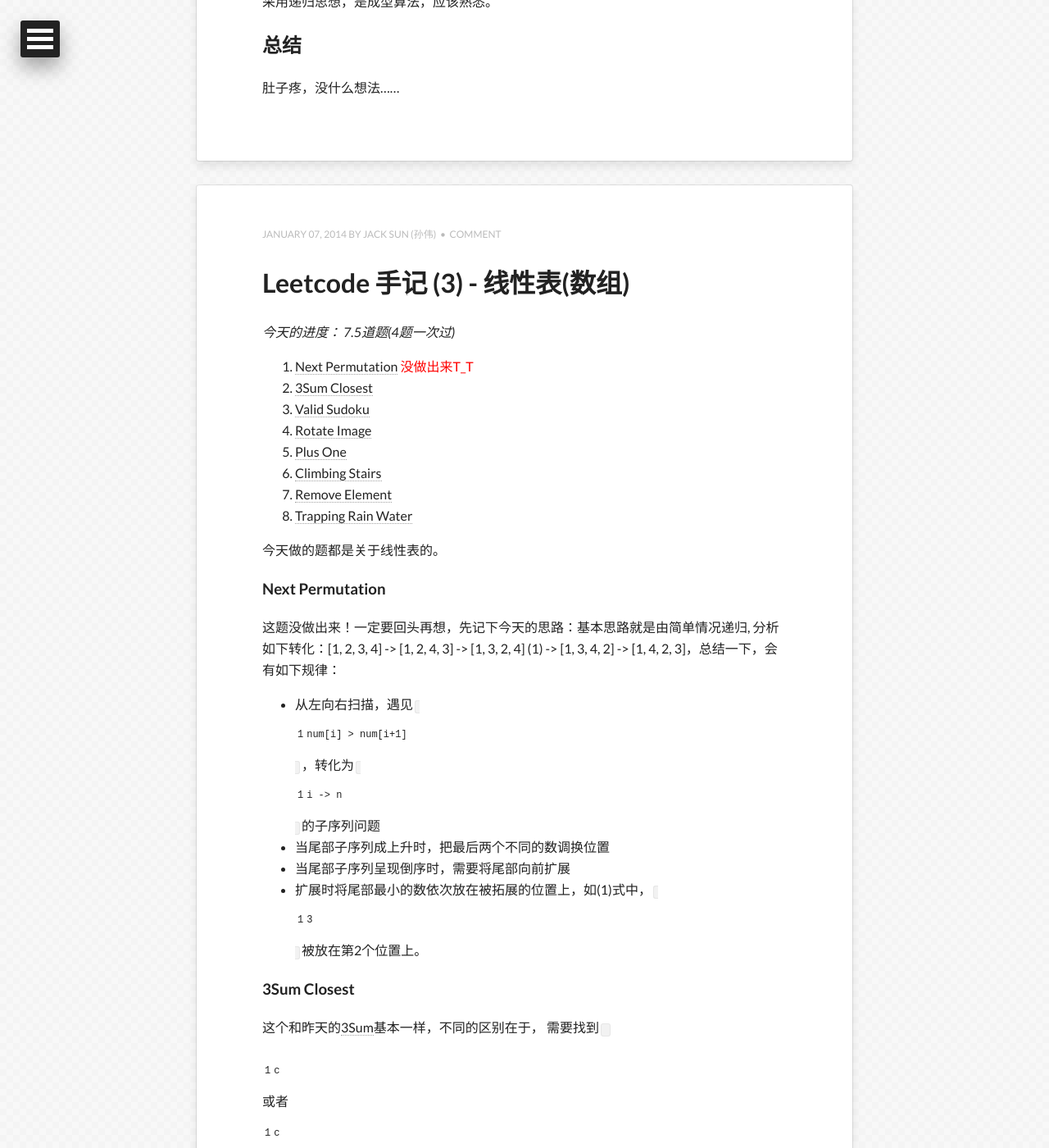
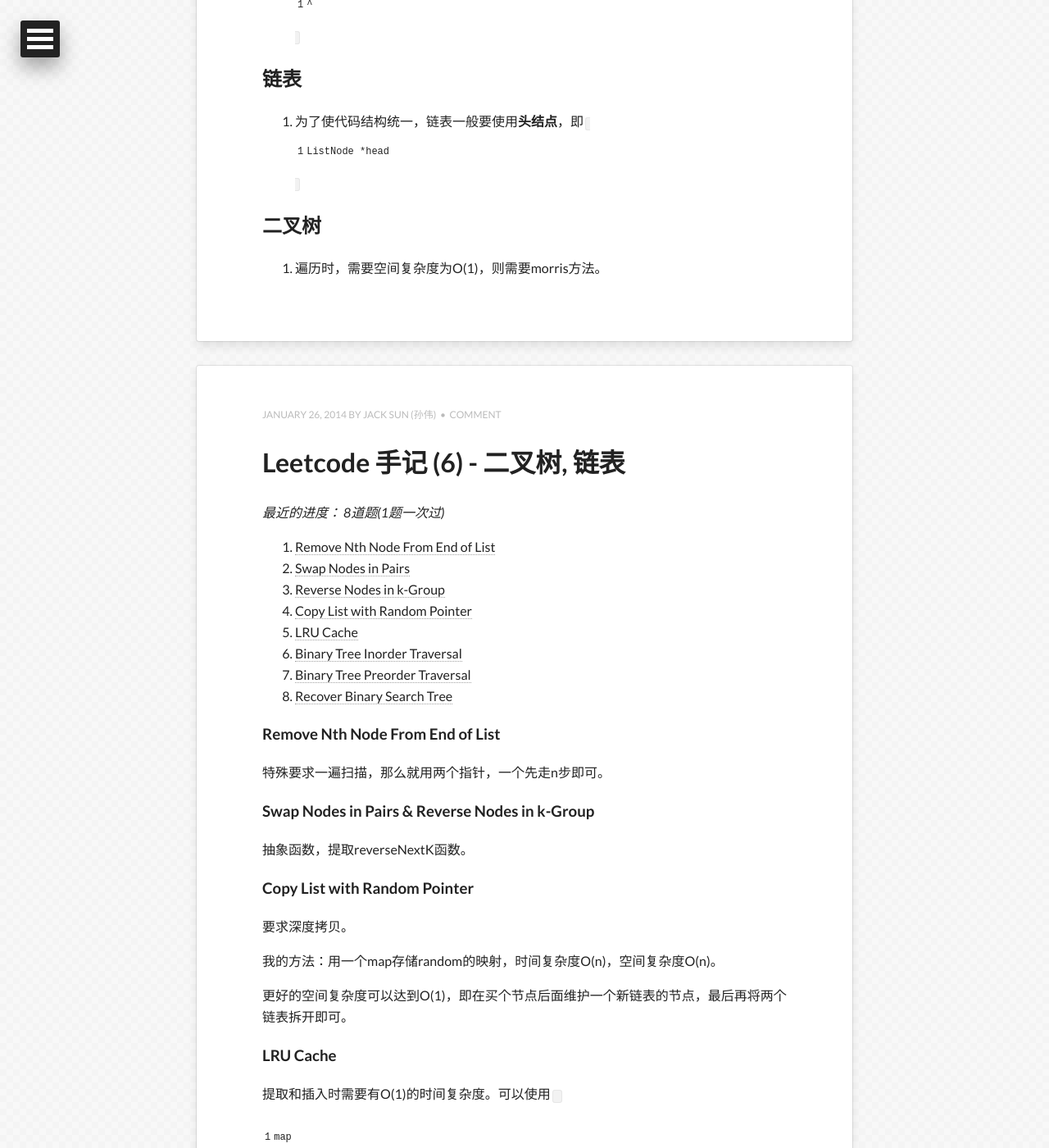
Before and after one commit to Jacksunwei/dairy, a Jekyll site: the page built from index.html, in a window 1280 px wide and 1400 px high, scrolled down 5472 px. Shown: the whole window at 82% size. Built offline with Jekyll 4.4.1, drawn with Linux system fonts in a browser that asks for light colours; nearby versions of some CDN libraries; the list of posts is cut into pages by our own code; some of the changed text lies outside the part shown.

Commit message:
tree linked list

```diff
--- /dev/null
+++ b/_posts/2014-01-26-leetcode6.md
@@ -0,0 +1,66 @@
+---
+layout: post
+title: Leetcode 手记 (6) - 二叉树, 链表
+description: "Leetcode 手记"
+modified: 2014-01-08
+tags: [leetcode, 二叉树, 链表]
+image:
+  feature: abstract-4.jpg
+comments: true
+share: true
+---
+
+*最近的进度： 8道题(1题一次过)*
+
+1. [Remove Nth Node From End of List](http://oj.leetcode.com/problems/remove-nth-node-from-end-of-list/)
+2. [Swap Nodes in Pairs](http://oj.leetcode.com/problems/swap-nodes-in-pairs/)
+3. [Reverse Nodes in k-Group](http://oj.leetcode.com/problems/reverse-nodes-in-k-group/)
+4. [Copy List with Random Pointer](http://oj.leetcode.com/problems/copy-list-with-random-pointer/)
+5. [LRU Cache](http://oj.leetcode.com/problems/lru-cache/)
+6. [Binary Tree Inorder Traversal](http://oj.leetcode.com/problems/binary-tree-inorder-traversal/)
+7. [Binary Tree Preorder Traversal](http://oj.leetcode.com/problems/binary-tree-preorder-traversal/)
+8. [Recover Binary Search Tree](http://oj.leetcode.com/problems/recover-binary-search-tree/)
+
+### Remove Nth Node From End of List ###
+特殊要求一遍扫描，那么就用两个指针，一个先走n步即可。
+
+### Swap Nodes in Pairs & Reverse Nodes in k-Group ###
+抽象函数，提取reverseNextK函数。
+
+### Copy List with Random Pointer ###
+要求深度拷贝。
+
+我的方法：用一个map存储random的映射，时间复杂度O(n)，空间复杂度O(n)。
+
+更好的空间复杂度可以达到O(1)，即在买个节点后面维护一个新链表的节点，最后再将两个链表拆开即可。
+
+### LRU Cache ###
+提取和插入时需要有O(1)的时间复杂度。可以使用`map`或者更快的`unordered_map`，以及链表`std::list`。
+
+特别的，在stl中，vector是动态数组，而list是双向链表。
+
+### Morris 遍历法(Binary Tree Inorder Traversal, Binary Tree Preorder Traversal) ###
+
+树的遍历关键点在于，如何在遍历完左儿子后再返回跟节点。Morris的方法核心，就是在遍历做儿子之前，
+先在跟界的的前继节点建立与跟节点的链接。每访问一个节点，先检验是否有环(线索)，没有则建立线索，
+向左儿子迭代，有则销毁线索，向右儿子迭代。
+
+详情参见：[Morris Traversal方法遍历二叉树（非递归，不用栈，O(1)空间）](http://www.cnblogs.com/AnnieKim/archive/2013/06/15/MorrisTraversal.html)
+
+### Recover Binary Search Tree ###
+常规方法，按中序遍历，将所有节点列在一个长度为n的数组中，然后查找两个顺序不对的点。
+
+特别的，这里要求O(1)空间，则需要使用Morris方法遍历。
+
+这里有一个边界问题，当发现如下情况时：
+
+    1 2 3 100 4 ...
+              ^
+
+有两种情况：1. `100`和`4`调换; 2. `100`和更后面的数调换
+
+因此，不仅要将`100`作为`first`，还要将4置为`second`，一个例子是:
+
+        0
+       /
+      1
--- a/_posts/2014-01-30-cheet-sheet.md
+++ b/_posts/2014-01-30-cheet-sheet.md
@@ -31,21 +31,5 @@ share: true
 ## 链表 ##
 1. 为了使代码结构统一，链表一般要使用**头结点**，即`ListNode *head`
 
-
-## STL 技巧 ##
-
-* 迭代器操作
-
-    * `prev(itr, step = 1)`和`next(itr, step = 1)`，向前或向后迭代`step`步
-
-* STL二分搜索(binary_search)，执行一下操作是都要假定范围内已按顺序排好序
-
-    * `upper_bound(first, last, &val)` - 返回[first, last)中第一个比`val`值大的迭代器 (类似的有`lower_bound`)
-
-    * `binary_search(first, last, &val)` - 在[first, last)区间内，二分查找`val`值，找到返回`true`，否则返回`false`
-
-* [unordered_map](http://www.cplusplus.com/reference/unordered_map/unordered_map/) 要点如下：
-
-    * `find(key)` - 返回`unordered_map::iterator`; 没有返回`unordered_map::end()`
-    * `operator[]` - 如果没有，会自动增加元素
-    * `at(key)` - 如果没有，会抛异常
+## 二叉树 ##
+1. 遍历时，需要空间复杂度为O(1)，则需要morris方法。
--- /dev/null
+++ b/_posts/2014-02-20-stl-summury.md
@@ -0,0 +1,53 @@
+---
+layout: post
+title: STL 常用知识
+description: STL 常用知识
+modified: 2014-02-20
+tags: [leetcode, STL, 技巧]
+image:
+  feature: abstract-6.jpg
+comments: true
+share: true
+---
+
+*这篇文档用来记录STL中的常用知识*
+
+基本操作
+-----------
+
+* 迭代器操作
+
+    * `iterator prev(itr, step = 1)`和`iterator next(itr, step = 1)`，向前或向后迭代`step`步，并返回一个更新的迭代器。
+
+算法
+----
+
+* STL二分搜索(binary_search)，执行一下操作是都要假定范围内已按顺序排好序
+
+    * `upper_bound(first, last, &val)` - 返回[first, last)中第一个比`val`值大的迭代器 (类似的有`lower_bound`)
+
+    * `binary_search(first, last, &val)` - 在[first, last)区间内，二分查找`val`值，找到返回`true`，否则返回`false`
+
+容器
+----
+
+* 常用的容器：
+
+    * `vector` - 动态数组
+    * `list` - 双向链表
+    * `map` - 有序映射
+    * `unordered_map` - hash map
+
+* 常用容器的常用方法：
+
+    * `push_back(const value_type& val)`, `pop_back()`
+    * `std::list::push_front(const value_type& val)`, `std::list::pop_front()`
+    * `remove()`和`erase()`方法的区别，`remove()`方法接受值类型，`erase()`方法接受迭代器类型，而且`erase()`方法更为普遍。(参见`map::erase()`和`list::remove()`)
+    * *to be continued...*
+
+* [unordered_map](http://www.cplusplus.com/reference/unordered_map/unordered_map/) 要点如下：
+
+    * `find(key)` - 返回`unordered_map::iterator`; 没有返回`unordered_map::end()`
+    * `map`和`unordered_map`的迭代器通过`itr->first`来访问`key`，通过`itr->second`来访问`value`
+    * `operator[]` - 如果没有，会自动增加元素
+    * `at(key)` - 如果没有，会抛异常
```
